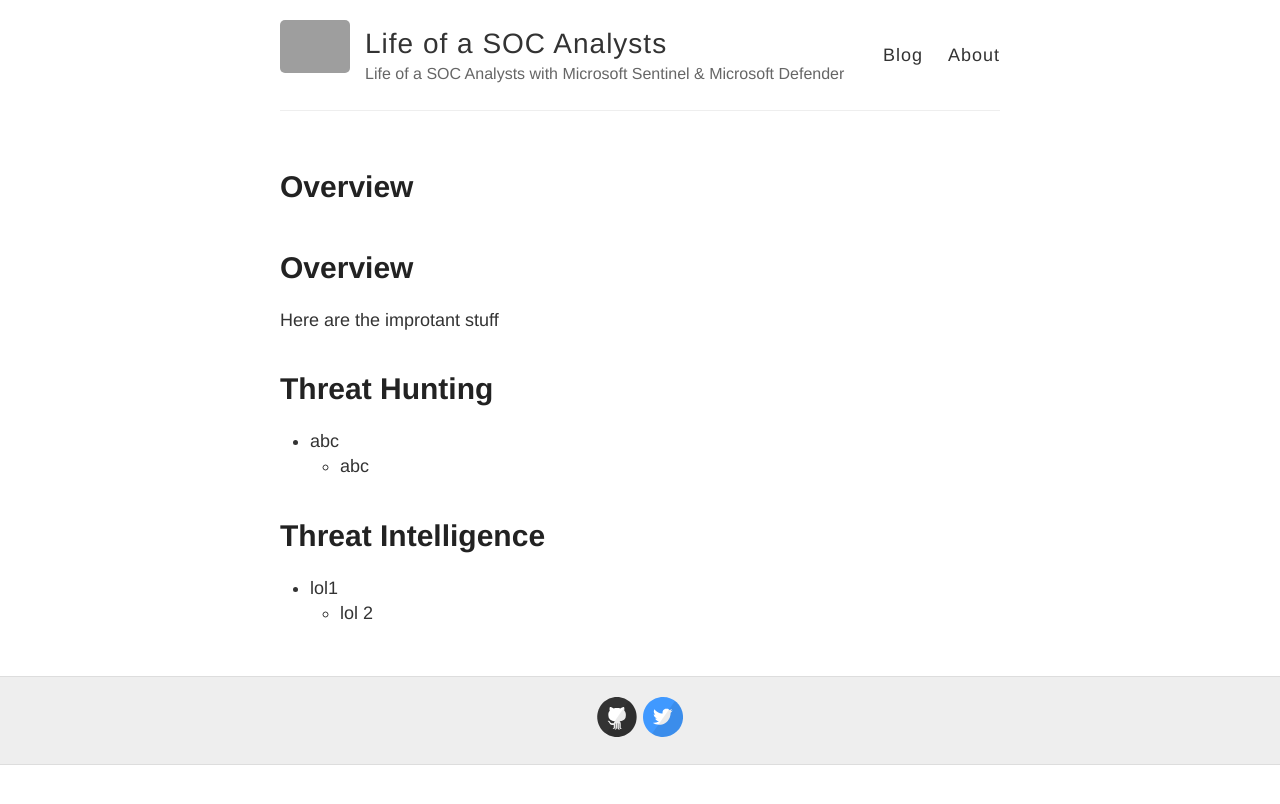
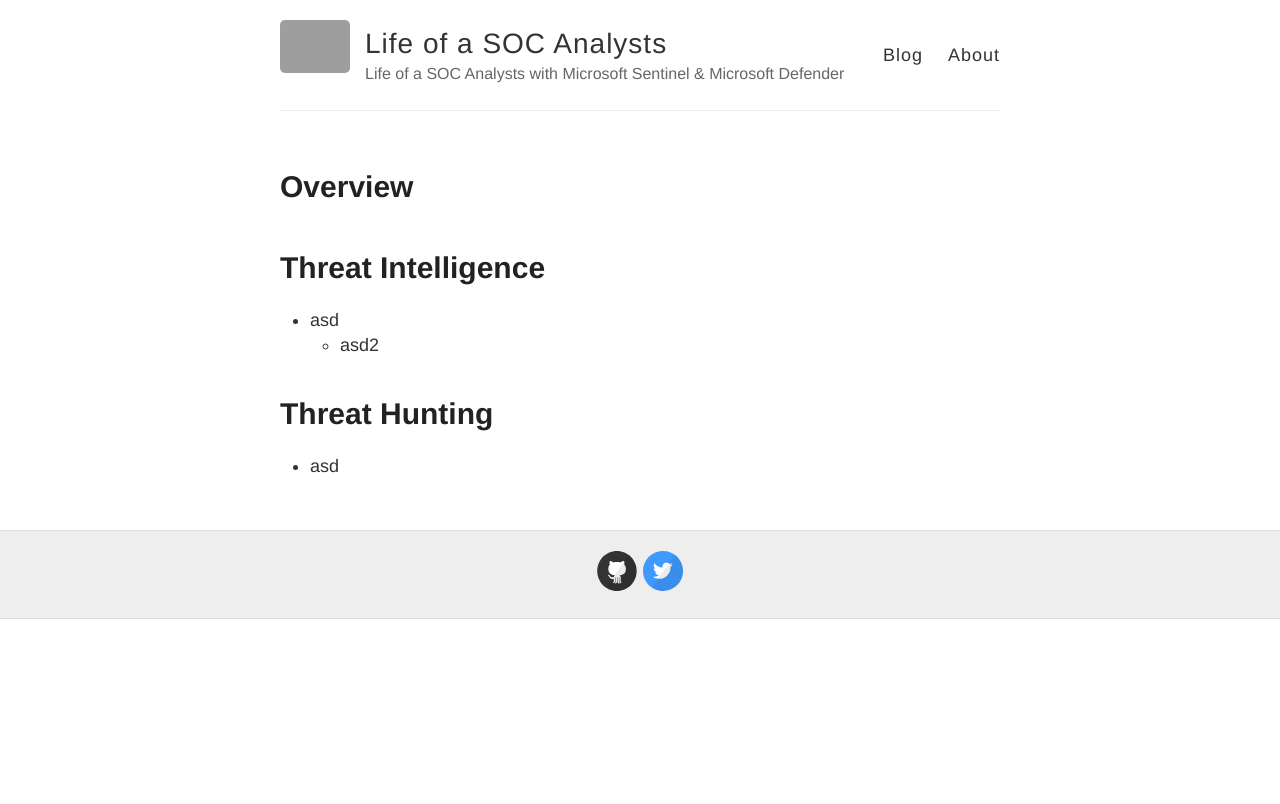
Before and after one commit to l-o-a-s-a/l-o-a-s-a.github.io, a Jekyll site: the page built from overview.md, in a window 1280 px wide. Shown: the top 804 px of the page. Built offline with Jekyll 4.4.1, drawn with Linux system fonts in a browser that asks for light colours; grey boxes are pictures that could not be loaded.

Commit message:
first commit

```diff
--- a/overview.md
+++ b/overview.md
@@ -4,14 +4,11 @@ title: Overview
 permalink: /overview/
 ---
 
-# Overview
+# Threat Intelligence
 
-Here are the improtant stuff
+ * asd
+   * asd2
 
 # Threat Hunting
- * abc
-   * abc
 
-# Threat Intelligence
- * lol1
-   * lol 2
+ * asd
```
